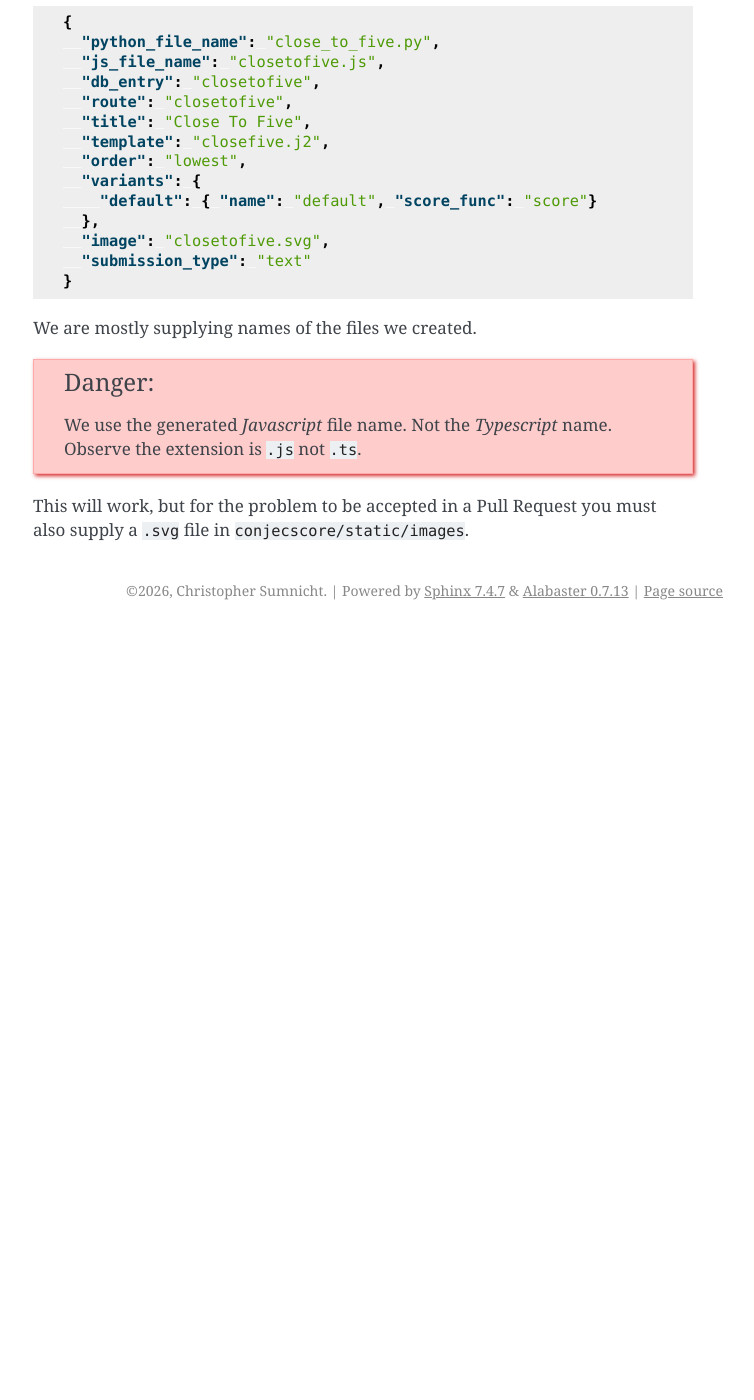
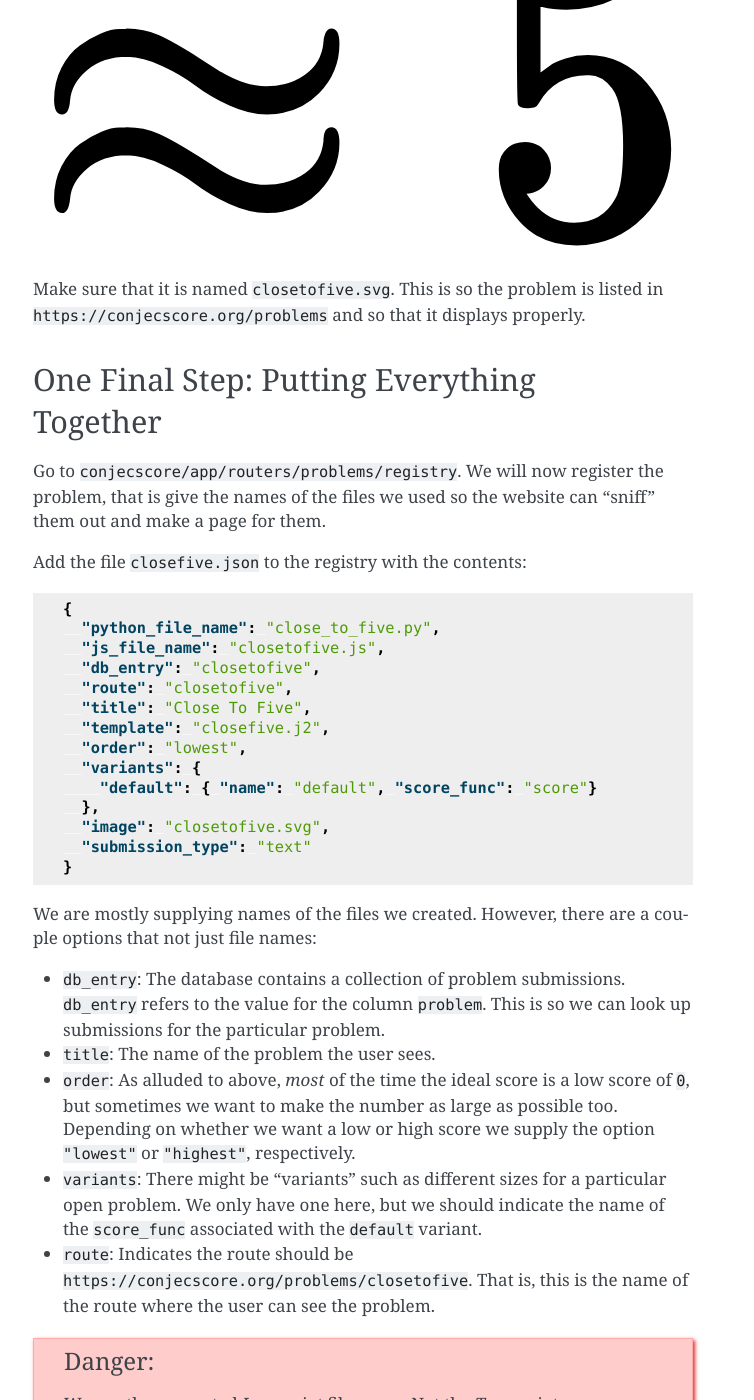
Before and after one commit to thyrgle/conjecscore, a Sphinx documentation site: the page built from docs/source/example.rst, in a window 1280 px wide and 1400 px high, scrolled down 3309 px. Shown: the whole window, without its empty margins (387-1141 px from the left). Built offline with Sphinx 7.4.7, drawn with Linux system fonts in a browser that asks for light colours; before the commit the page ends 3939 px from its top, so only the background shows below that; some of the changed text lies outside the part shown.

Commit message:
Structure change for making an example.

```diff
--- a/docs/source/example.rst
+++ b/docs/source/example.rst
@@ -99,9 +99,20 @@ A problem description has ``3`` parts: ``problem_description`` contains basic in
 
    ``score_func`` is usually not the *same* as the server verification code because it excludes references to ``async`` that the server uses.
 
--------------------------------
-One Final Step: Where to Search
--------------------------------
+
+---------------------------------
+An Image for the ``/problems`` Page
+---------------------------------
+
+An image (in particular, an SVG) must be supplied for the problem to be listed on the ``/problems`` page. Add the following image to ``conjecscore/static/images``
+
+.. image:: closetofive.svg
+
+Make sure that it is named ``closetofive.svg``. This is so the problem is listed in ``https://conjecscore.org/problems`` and so that it displays properly.
+
+-------------------------------------------
+One Final Step: Putting Everything Together
+-------------------------------------------
 
 Go to ``conjecscore/app/routers/problems/registry``. We will now register the problem, that is give the names of the files we used so the website can "sniff" them out and make a page for them.
 
@@ -124,10 +135,16 @@ Add the file ``closefive.json`` to the registry with the contents:
      "submission_type": "text"
    }
 
-We are mostly supplying names of the files we created.
+We are mostly supplying names of the files we created. However, there are a couple options that not just file names:
+
+- ``db_entry``: The database contains a collection of problem submissions. ``db_entry`` refers to the value for the column ``problem``. This is so we can look up submissions for the particular problem.
+- ``title``: The name of the problem the user sees.
+- ``order``: As alluded to above, *most* of the time the ideal score is a low score of ``0``, but sometimes we want to make the number as large as possible too. Depending on whether we want a low or high score we supply the option ``"lowest"`` or ``"highest"``, respectively.
+- ``variants``: There might be "variants" such as different sizes for a particular open problem. We only have one here, but we should indicate the name of the ``score_func`` associated with the ``default`` variant.
+- ``route``: Indicates the route should be ``https://conjecscore.org/problems/closetofive``. That is, this is the name of the route where the user can see the problem.
 
 .. DANGER::
 
    We use the generated *Javascript* file name. Not the *Typescript* name. Observe the extension is ``.js`` not ``.ts``.
 
-This will work, but for the problem to be accepted in a Pull Request you must also supply a ``.svg`` file in ``conjecscore/static/images``.
+Now that everything is in the registry, all the files can be found by the application and the problem is operational!
```
Also changed, not shown: docs/source/closetofive.svg (added).
